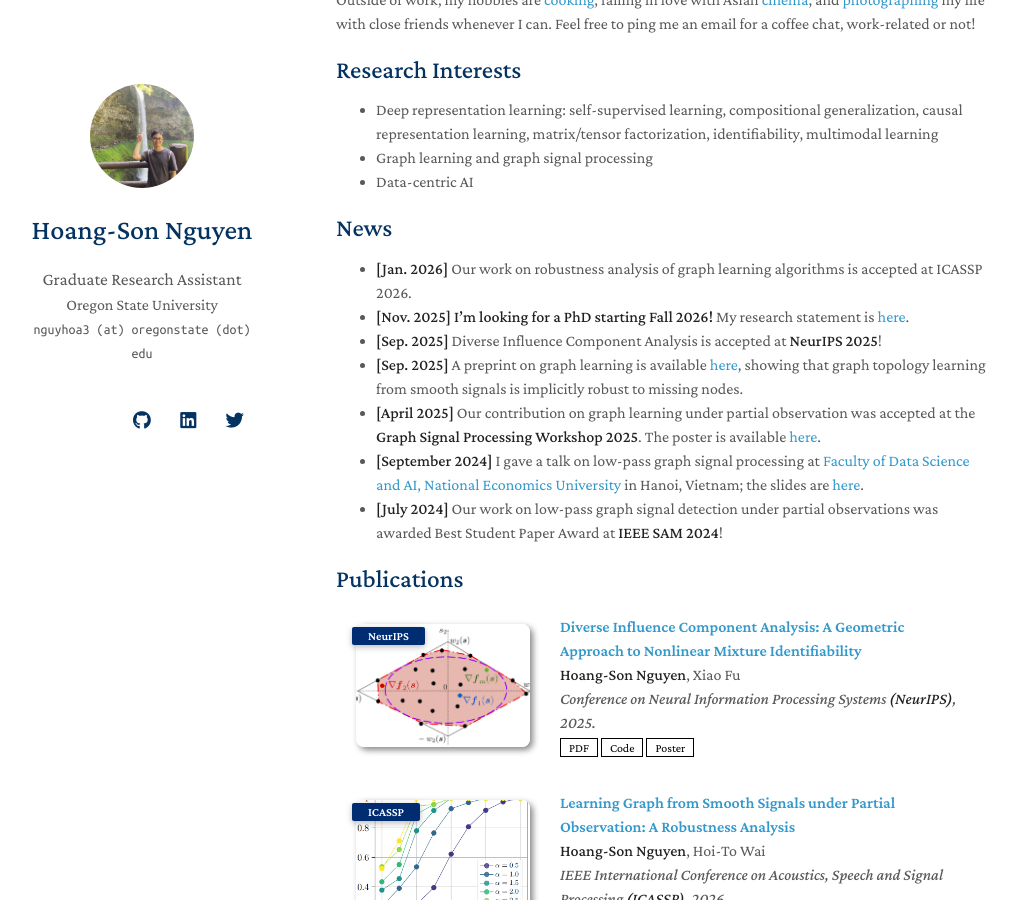
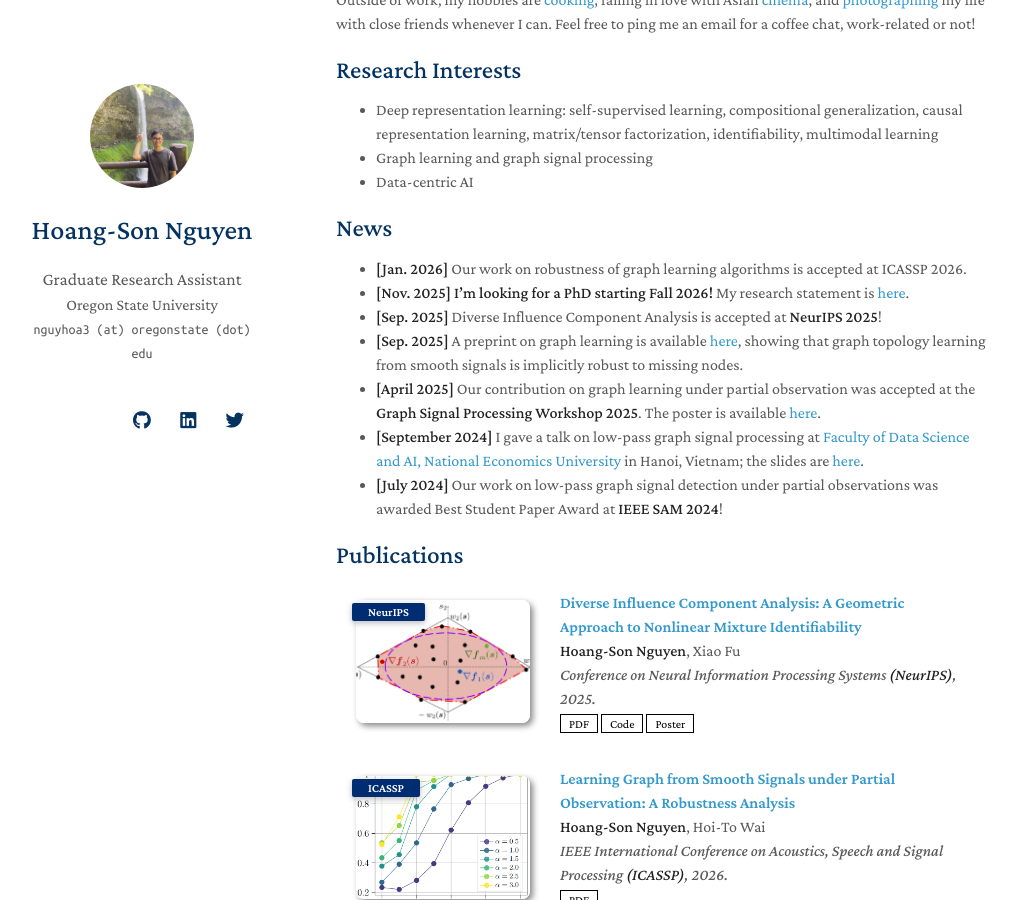
Before and after one commit to hsnguyen24/hsnguyen24.github.io, a Jekyll site: the page built from index.md, in a window 1280 px wide and 900 px high, scrolled down 377 px. Shown: the whole window, without its empty margins (134-1151 px from the left). Built offline with Jekyll 4.4.1, drawn with Linux system fonts in a browser that asks for light colours; nearby versions of some CDN libraries; a style sheet for code colours, icons or effects is not loaded; our own code applies the rules of GitHub Pages for plain Markdown files.

Commit message:
Update index.md

```diff
--- a/index.md
+++ b/index.md
@@ -16,7 +16,7 @@ Outside of work, my hobbies are [cooking](https://cookpad.com/vn/nguoi-su-dung/1
 - Data-centric AI
 
 ## News
-- **[Jan. 2026]** Our work on robustness analysis of graph learning algorithms is accepted at ICASSP 2026.
+- **[Jan. 2026]** Our work on robustness of graph learning algorithms is accepted at ICASSP 2026.
 - **[Nov. 2025]** **I'm looking for a PhD starting Fall 2026!** My research statement is [here](./assets/files/phd_sop.pdf).
 - **[Sep. 2025]** Diverse Influence Component Analysis is accepted at **NeurIPS 2025**!
 - **[Sep. 2025]** A preprint on graph learning is available [here](https://arxiv.org/abs/2509.14887), showing that graph topology learning from smooth signals is implicitly robust to missing nodes.
```
